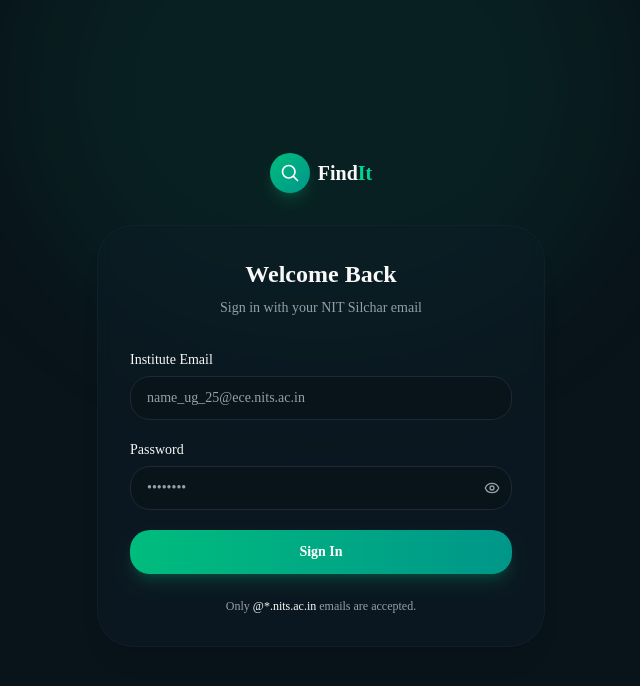
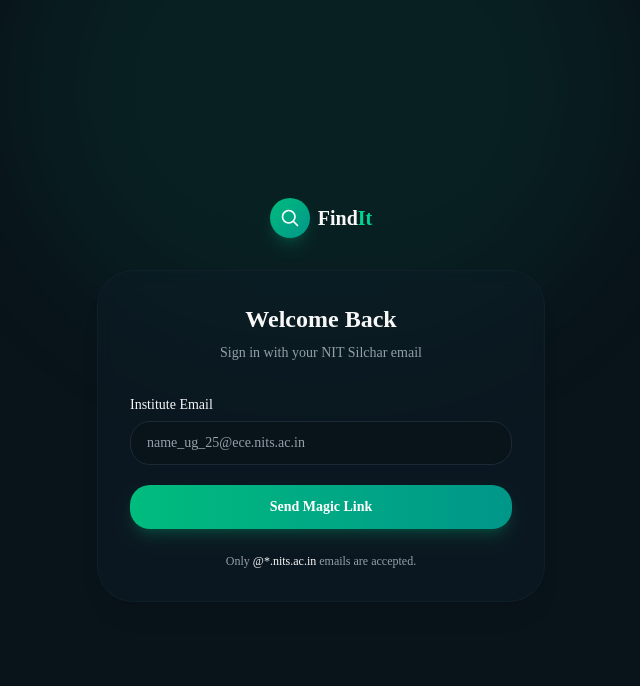
Before and after one commit to InsaneSage3317/Search-and-FInd, a Next.js app: page /auth/signin in a window 1280 px wide. Shown: the top 686 px of the page, without its empty margins (319-959 px from the left). Built offline with nearby package versions, Linux system fonts and the light colour scheme.

Commit message:
login rework

```diff
--- a/package.json
+++ b/package.json
@@ -15,6 +15,7 @@
     "@prisma/adapter-pg": "^7.7.0",
     "@prisma/client": "^7.7.0",
     "@supabase/supabase-js": "^2.103.3",
+    "bcryptjs": "^3.0.3",
     "class-variance-authority": "^0.7.1",
     "clsx": "^2.1.1",
     "fuse.js": "^7.3.0",
@@ -35,6 +36,7 @@
   },
   "devDependencies": {
     "@tailwindcss/postcss": "^4",
+    "@types/bcryptjs": "^2.4.6",
     "@types/leaflet": "^1.9.21",
     "@types/node": "^20",
     "@types/react": "^19",
--- a/src/app/auth/signin/page.tsx
+++ b/src/app/auth/signin/page.tsx
@@ -4,12 +4,10 @@
 import { signIn } from "next-auth/react";
 import Link from "next/link";
 import { Button } from "@/components/ui/button";
-import { Eye, EyeOff } from "lucide-react";
 
 export default function SignInPage() {
   const [email, setEmail] = useState("");
-  const [password, setPassword] = useState("");
-  const [showPassword, setShowPassword] = useState(false);
+  const [success, setSuccess] = useState(false);
   const [error, setError] = useState("");
   const [loading, setLoading] = useState(false);
 
@@ -28,20 +26,16 @@
       return;
     }
 
-    const result = await signIn("credentials", {
+    const result = await signIn("nodemailer", {
       email,
-      password,
       redirect: false,
       callbackUrl: "/dashboard",
     });
 
     if (result?.error) {
-      setError("Invalid credentials or unauthorized email domain.");
-    } else if (result?.ok) {
-      // Use relative path to avoid Vercel NEXTAUTH_URL absolute URL generation issues
-      window.location.href = "/dashboard";
+      setError("Failed to send login link. Please ensure your email is correct.");
     } else {
-      setError("An unexpected error occurred. Please try again.");
+      setSuccess(true);
     }
 
     setLoading(false);
@@ -70,6 +64,26 @@
             Sign in with your NIT Silchar email
           </p>
 
+          {success ? (
+            <div className="mt-8 text-center space-y-4">
+              <div className="mx-auto flex h-12 w-12 items-center justify-center rounded-full bg-emerald-500/20">
+                <svg className="h-6 w-6 text-emerald-500" fill="none" viewBox="0 0 24 24" strokeWidth="2" stroke="currentColor">
+                  <path strokeLinecap="round" strokeLinejoin="round" d="M21.75 6.75v10.5a2.25 2.25 0 0 1-2.25 2.25h-15a2.25 2.25 0 0 1-2.25-2.25V6.75m19.5 0A2.25 2.25 0 0 0 19.5 4.5h-15a2.25 2.25 0 0 0-2.25 2.25m19.5 0v.243a2.25 2.25 0 0 1-1.07 1.916l-7.5 4.615a2.25 2.25 0 0 1-2.36 0L3.32 8.91a2.25 2.25 0 0 1-1.07-1.916V6.75" />
+                </svg>
+              </div>
+              <h2 className="text-xl font-bold text-foreground">Check your inbox!</h2>
+              <p className="text-sm text-muted-foreground leading-relaxed">
+                We've sent a secure, magic login link to <strong>{email}</strong>. Click the link inside to instantly sign in!
+              </p>
+              <Button
+                variant="outline"
+                onClick={() => setSuccess(false)}
+                className="mt-4 w-full h-11 border-border/50 text-muted-foreground"
+              >
+                Try a different email
+              </Button>
+            </div>
+          ) : (
             <form onSubmit={handleSubmit} className="mt-8 space-y-5">
               <div>
                 <label htmlFor="email" className="block text-sm font-medium text-foreground">
@@ -86,34 +100,6 @@
                 />
               </div>
 
-            <div>
-              <label htmlFor="password" className="block text-sm font-medium text-foreground">
-                Password
-              </label>
-              <div className="relative mt-1.5">
-                <input
-                  id="password"
-                  type={showPassword ? "text" : "password"}
-                  value={password}
-                  onChange={(e) => setPassword(e.target.value)}
-                  placeholder="••••••••"
-                  required
-                  className="flex h-11 w-full rounded-lg border border-input bg-background px-4 pr-10 text-sm text-foreground placeholder:text-muted-foreground focus:outline-none focus:ring-2 focus:ring-emerald-500/40 focus:border-emerald-500/60 transition-all"
-                />
-                <button
-                  type="button"
-                  onClick={() => setShowPassword(!showPassword)}
-                  className="absolute right-3 top-1/2 -translate-y-1/2 text-muted-foreground hover:text-foreground focus:outline-none transition-colors"
-                >
-                  {showPassword ? (
-                    <EyeOff className="h-4 w-4" />
-                  ) : (
-                    <Eye className="h-4 w-4" />
-                  )}
-                </button>
-              </div>
-            </div>
-
               {error && (
                 <div className="rounded-lg bg-destructive/10 p-3 text-sm text-destructive">
                   {error}
@@ -125,9 +111,10 @@
                 disabled={loading}
                 className="w-full bg-gradient-to-r from-emerald-500 to-teal-600 text-white shadow-lg shadow-emerald-500/20 hover:shadow-emerald-500/40 transition-all h-11"
               >
-              {loading ? "Signing in..." : "Sign In"}
+                {loading ? "Sending Magic Link..." : "Send Magic Link"}
               </Button>
             </form>
+          )}
 
           <p className="mt-6 text-center text-xs text-muted-foreground">
             Only <span className="font-medium text-foreground">@*.nits.ac.in</span> emails are accepted.
--- a/src/auth.ts
+++ b/src/auth.ts
@@ -1,59 +1,28 @@
 import NextAuth from "next-auth";
-import Credentials from "next-auth/providers/credentials";
+import Nodemailer from "next-auth/providers/nodemailer";
+import { PrismaAdapter } from "@auth/prisma-adapter";
 import { prisma } from "@/lib/db";
 
 // Domain check regex for NIT Silchar emails (e.g., student@ece.nits.ac.in)
 const NITS_EMAIL_REGEX = /^[a-zA-Z0-9_.+-]+@([a-zA-Z0-9-]+\.)?nits\.ac\.in$/;
 
 export const { handlers, auth, signIn, signOut } = NextAuth({
+  adapter: PrismaAdapter(prisma),
+  session: { strategy: "jwt" },
   providers: [
-    Credentials({
-      name: "Institute Email",
-      credentials: {
-        email: { label: "Institute Email", type: "email", placeholder: "abhilesh_ug_25@ece.nits.ac.in" },
-        password: { label: "Password", type: "password" },
-      },
-      async authorize(credentials) {
-        const email = credentials?.email as string;
-        const password = credentials?.password as string;
-
-        if (!email || !password) return null;
-
-        // Security: Enforce NIT Silchar domain check
-        if (!NITS_EMAIL_REGEX.test(email)) {
-          return null;
-        }
-
-        // For hackathon demo: accept a fixed password
-        if (password !== "demo123") {
-          return null;
-        }
-
-        try {
-          // Synchronize user with database on every login (Upsert)
-          const user = await prisma.user.upsert({
-            where: { email },
-            update: { name: email.split("@")[0].replace(/_/g, " ") },
-            create: {
-              email,
-              name: email.split("@")[0].replace(/_/g, " "),
-              role: "USER",
-            },
-          });
-
-          return {
-            id: user.id,
-            email: user.email,
-            name: user.name,
-          };
-        } catch (error) {
-          console.error("Auth database sync error:", error);
-          return null;
-        }
-      },
+    Nodemailer({
+      server: process.env.EMAIL_SERVER,
+      from: process.env.EMAIL_FROM,
     }),
   ],
   callbacks: {
+    async signIn({ user }) {
+      // Security: Enforce NIT Silchar domain check for magic links
+      if (user.email && !NITS_EMAIL_REGEX.test(user.email)) {
+        return false;
+      }
+      return true;
+    },
     async jwt({ token, user }) {
       // On initial sign-in, persist the database user ID
       if (user?.id) {
@@ -63,7 +32,7 @@
     },
     async session({ session, token }) {
       if (session.user && token.sub) {
-        session.user.id = token.sub;
+        session.user.id = token.sub as string;
       }
       return session;
     },
```
Also changed, not shown: 1 other file (tests, documents, lock files or other folders). Lines whose indentation alone changed are shown as unchanged.
